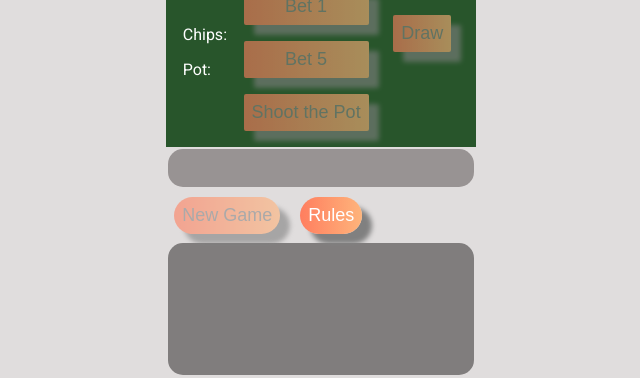
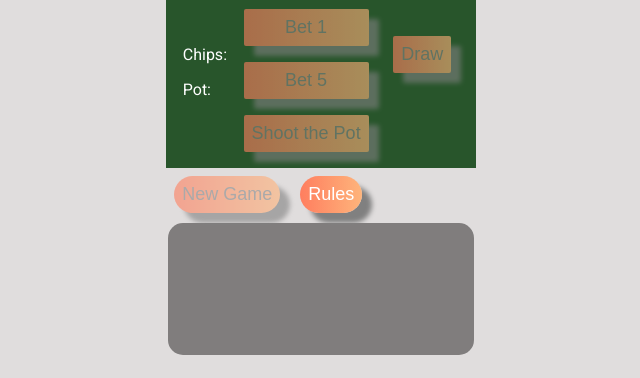
Before and after one commit to oscarpark0/Acey-Deucey, a plain HTML site: page index.html in a window 1280 px wide. Shown: the part 575-953 px from the top of the page, without its empty margins (319-959 px from the left). Drawn offline with Linux system fonts and the light colour scheme; no server answers.

Commit message:
Update index.html

```diff
--- a/index.html
+++ b/index.html
@@ -42,9 +42,6 @@
         <p id="result"></p>
       </div>
     </section>
-    <section id="info" aria-label="Game Info">
-
-    </section>
     <div id"game-info">
       <button id="new-game-button" class="common-styles" disabled>New Game</button>
       <button id="rules-button" class="common-styles">Rules</button>
```
